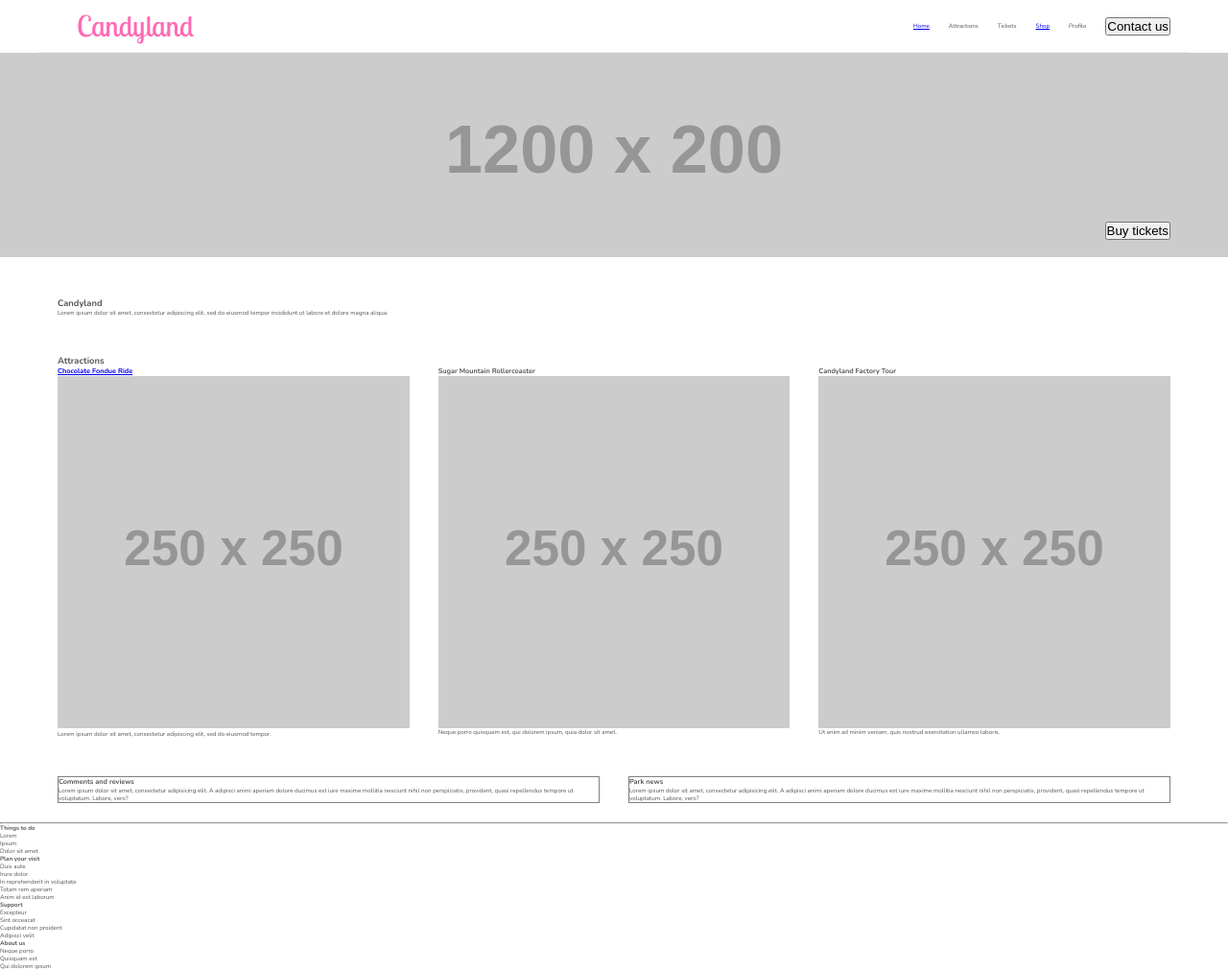
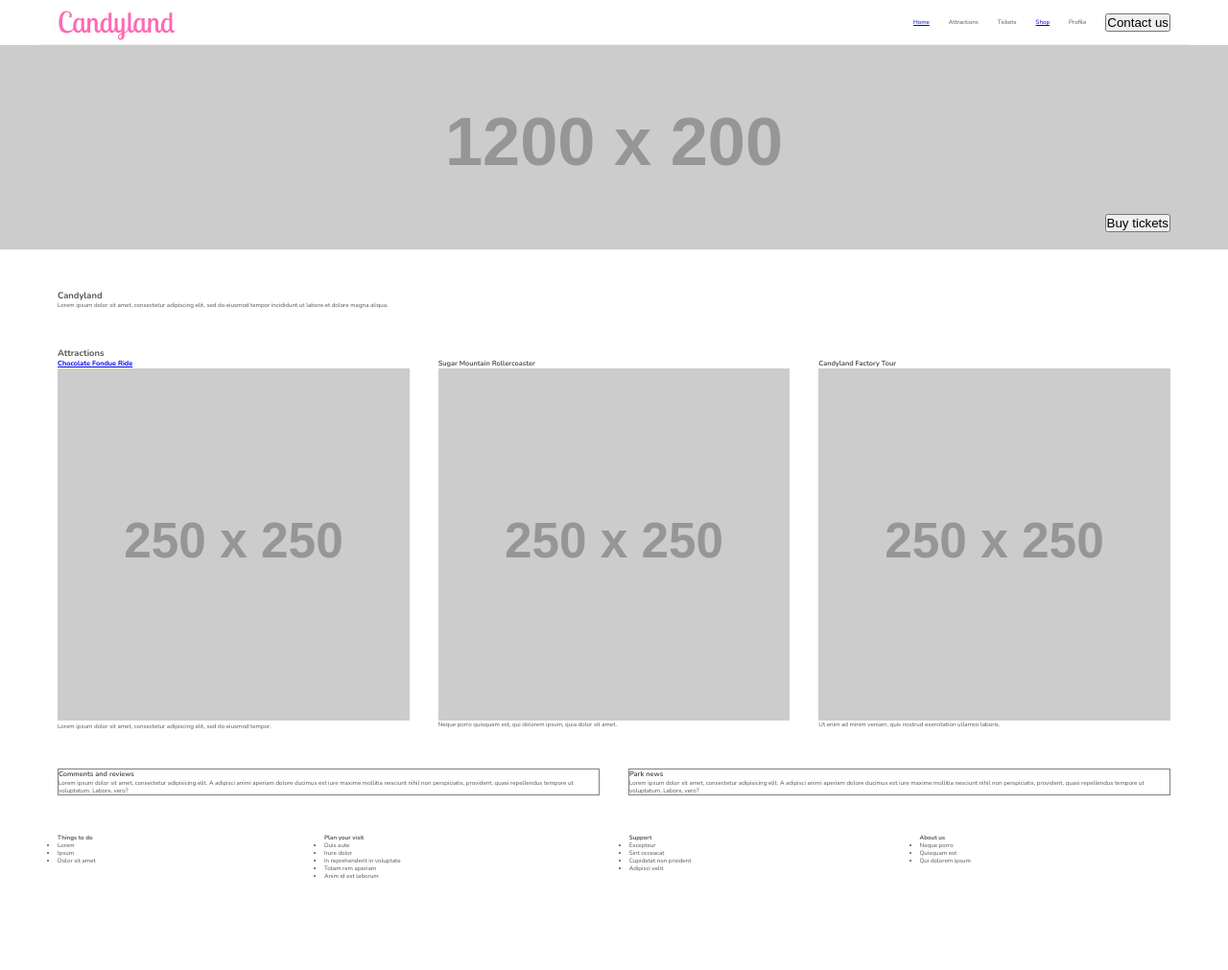
Before and after one commit to williamthorsen/theme-park, a website: page public/index.html in a window 1280 px wide. Shown: the whole page at 96% size. After the commit the page ends 937 px from the top, so only its background shows below. Drawn offline with nearby package versions, Linux system fonts and the light colour scheme; placeholder pictures from the web are drawn by us; a web font is replaced by a local one.

Commit message:
ux: Complete layout for landing page

```diff
--- a/public/css/style.css
+++ b/public/css/style.css
@@ -54,7 +54,7 @@ body {
 .navbar {
   border-bottom: 1px solid #eee;
 }
-.navbar div {
+.navbar .content {
   display: flex;
   flex-direction: row;
   align-items: center;
@@ -74,6 +74,16 @@ a.logo-font:visited {
 }
 
 /* FOOTER */
+
+footer .content {
+  display: flex;
+  flex-direction: row;
+  gap: 30px;
+  padding: var(--section-padding-x) var(--section-padding-y);
+}
+footer .content div {
+  flex-grow: 1;
+}
 
 /* ----- END COMMON ELEMENTS ----- */
 
--- a/public/index.html
+++ b/public/index.html
@@ -15,7 +15,7 @@
   <body>
     <!-- Menu bar -->
     <nav class="x-constraint navbar">
-      <div>
+      <div class="content">
         <div class="flex-grow">
           <a class="logo-font" href="/">Candyland</a>
         </div>
@@ -104,9 +104,8 @@
         </div>
       </section>
 
-      <hr>
-
       <footer>
+        <div class="content x-constraint">
           <div>
             <h4>Things to do</h4>
             <ul>
@@ -142,6 +141,7 @@
               <li>Qui dolorem ipsum</li>
             </ul>
           </div>
+        </div>
       </footer>
     </main>
   </body>
```
Lines whose indentation alone changed are shown as unchanged.
